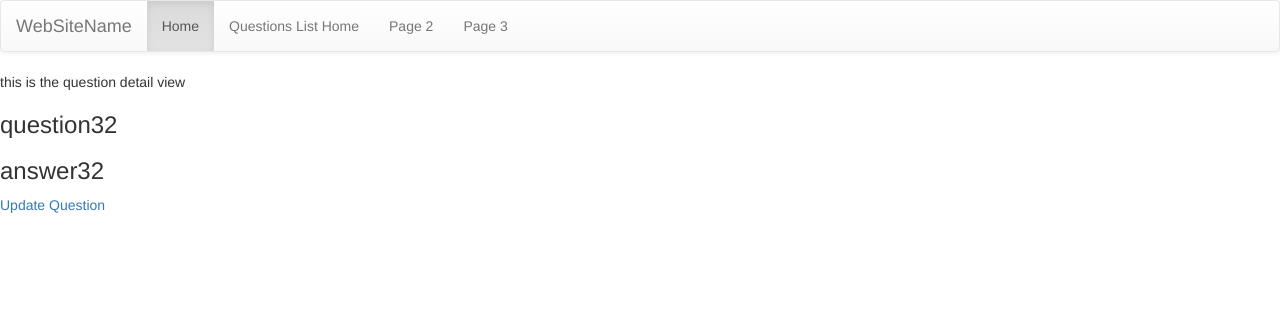
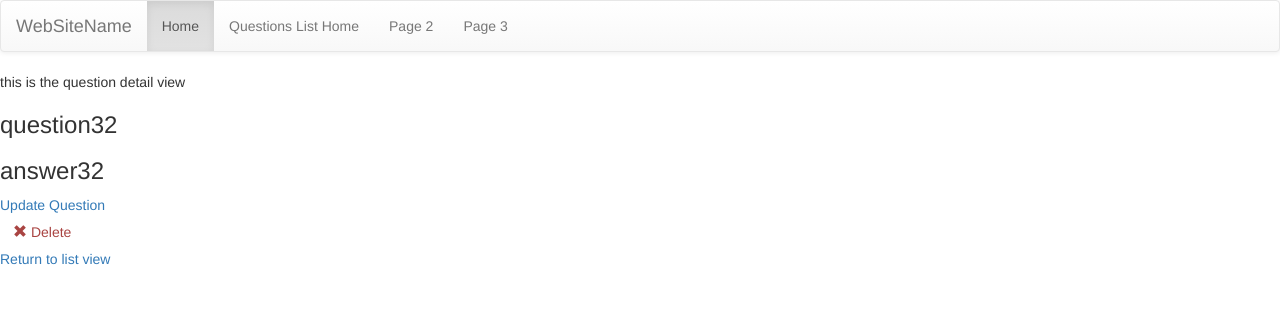
Before and after one commit to maltezc/BoilerPlateDjango, a Django app: page /questions/questiondetail/31/ in a window 1280 px wide. Shown: the top 312 px of the page. Run offline with Django 3.2, Linux system fonts and the light colour scheme; data comes from the database, SQL or seed files in the repository; both versions use the stored data as it was after the commit; some libraries are stand-ins or nearby versions.

Commit message:
delete button in update view and return to list button in detail view has been added successfully

```diff
--- a/questions/templates/questions/question_detail.html
+++ b/questions/templates/questions/question_detail.html
@@ -12,18 +12,24 @@
 <h3>{{ question.answer_html|safe }}</h3>
 
 {# TODO: what are comments?#}
+
 {# TODO: show tags#}
 
+{# COMPLETE: TO DO: add update button#}
 <a href="{% url 'questions:update' pk=question.pk %}"> Update Question</a>
 
-{# TODO: add delete button#}
+{# COMPLETE: TO DO: add delete button#}
+<div class="media-footer">
+{#	{% if user.is_authenticated and post.user == user and not hide_delete %}#}
+        <a href="{% url 'questions:delete' pk=question.pk %}" title="delete" class="btn btn-simple">
+            <span class="glyphicon glyphicon-remove text-danger" aria-hidden="true"></span>
+            <span class="text-danger icon-label">Delete</span>
+        </a>
+{#	{% endif %}#}
+</div>
 
 
+{# COMPLETE: TO DO: add "return to list view" button #}
+<a href="{% url "questions:all" %}">Return to list view</a>
+
 {% endblock %}
-
-{#{% block post_content %}#}
-{#<div class="col-md-8">#}
-{#    {% include "questions/_question.html" %}#}
-{##}
-{#</div>#}
-{#{% endblock %}#}
--- a/questions/urls.py
+++ b/questions/urls.py
@@ -10,6 +10,6 @@ urlpatterns = [
     url(r'questionupdate/(?P<pk>\d+)/$', views.QuestionUpdate.as_view(), name='update'),
     # url(r'by/(?P<username>[-\w]+)/(?P<pk>\d+)/$', views.QuestionDetail.as_view(), name="single"),
     url(r'questiondetail/(?P<pk>\d+)/$', views.QuestionDetail.as_view(), name='detail'),
-    # url(r'delete/(?P<pk>\d+)/$', views.DeleteQuestion.as_view(), name='delete'),
+    url(r'delete/(?P<pk>\d+)/$', views.QuestionDelete.as_view(), name='delete'),
 
 ]
--- a/questions/views.py
+++ b/questions/views.py
@@ -35,8 +35,6 @@ class CreateQuestion(generic.CreateView):
     # template name is NECESSARY FOR CREATE
 
 
-
-
 class QuestionDetail(generic.DetailView):
     model = models.Question
     # template_name = 'questions/question_detail.html'
@@ -50,7 +48,6 @@ class QuestionUpdate(generic.UpdateView):
 
 
 
-
 class QuestionDelete(generic.DeleteView):
     model = models.Question
     success_url = reverse_lazy('questions:all')
```
Also changed, not shown: questions/templates/questions/question_confirm_delete.html (added, +19 -0 lines), questions/templates/questions/question_form_update.html (+12 -0 lines), db.sqlite3.
